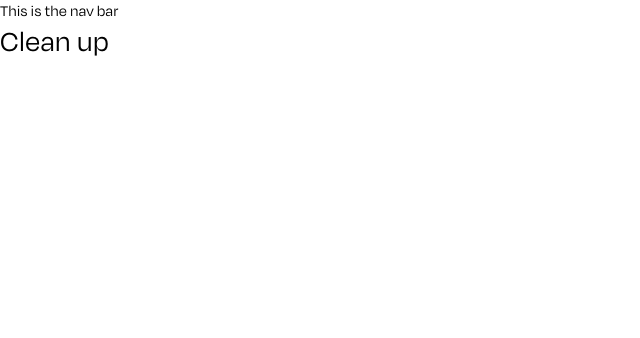
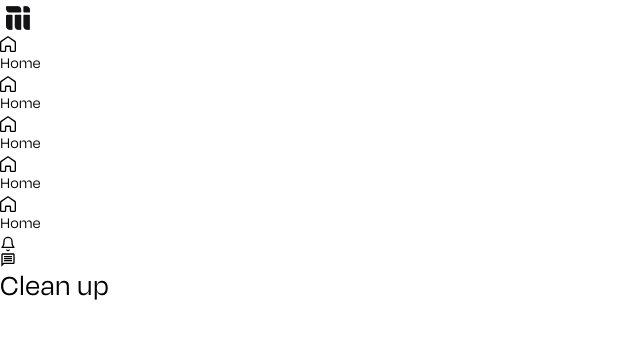
Before and after one commit to bezbrain/mainstack-frontend-test, a React (Vite) app: page / in a window 1280 px wide. Shown: the top 338 px of the page, without its empty margins (0-640 px from the left). Built offline with nearby package versions, Linux system fonts and the light colour scheme.

Commit message:
Install styled components

```diff
--- a/package.json
+++ b/package.json
@@ -11,7 +11,9 @@
   },
   "dependencies": {
     "react": "^18.2.0",
-    "react-dom": "^18.2.0"
+    "react-dom": "^18.2.0",
+    "react-icons": "^5.0.1",
+    "styled-components": "^6.1.8"
   },
   "devDependencies": {
     "@types/react": "^18.2.66",
--- /dev/null
+++ b/src/assets/logo/index.ts
@@ -0,0 +1,3 @@
+import mainstackLogo from "./mainstack-logo.png";
+
+export { mainstackLogo };
--- a/src/components/navBar/navBar.tsx
+++ b/src/components/navBar/navBar.tsx
@@ -1,8 +1,50 @@
+import { mainstackLogo } from "../../assets/logo";
+import { GrHomeRounded } from "react-icons/gr";
+import { FiBell } from "react-icons/fi";
+import { MdOutlineMessage } from "react-icons/md";
+
 const NavBar = () => {
   return (
-    <div>
-      <p>This is the nav bar</p>
-    </div>
+    <nav>
+      <img src={mainstackLogo} alt="Mainstack" />
+      <ul>
+        <li>
+          <a href="">
+            <GrHomeRounded />
+            <span>Home</span>
+          </a>
+        </li>
+        <li>
+          <a href="">
+            <GrHomeRounded />
+            <span>Home</span>
+          </a>
+        </li>
+        <li>
+          <a href="">
+            <GrHomeRounded />
+            <span>Home</span>
+          </a>
+        </li>
+        <li>
+          <a href="">
+            <GrHomeRounded />
+            <span>Home</span>
+          </a>
+        </li>
+        <li>
+          <a href="">
+            <GrHomeRounded />
+            <span>Home</span>
+          </a>
+        </li>
+      </ul>
+
+      <ul>
+        <FiBell />
+        <MdOutlineMessage />
+      </ul>
+    </nav>
   );
 };
 
```
Also changed, not shown: src/assets/logo/mainstack-logo.png (added), 1 other file (tests, documents, lock files or other folders).
